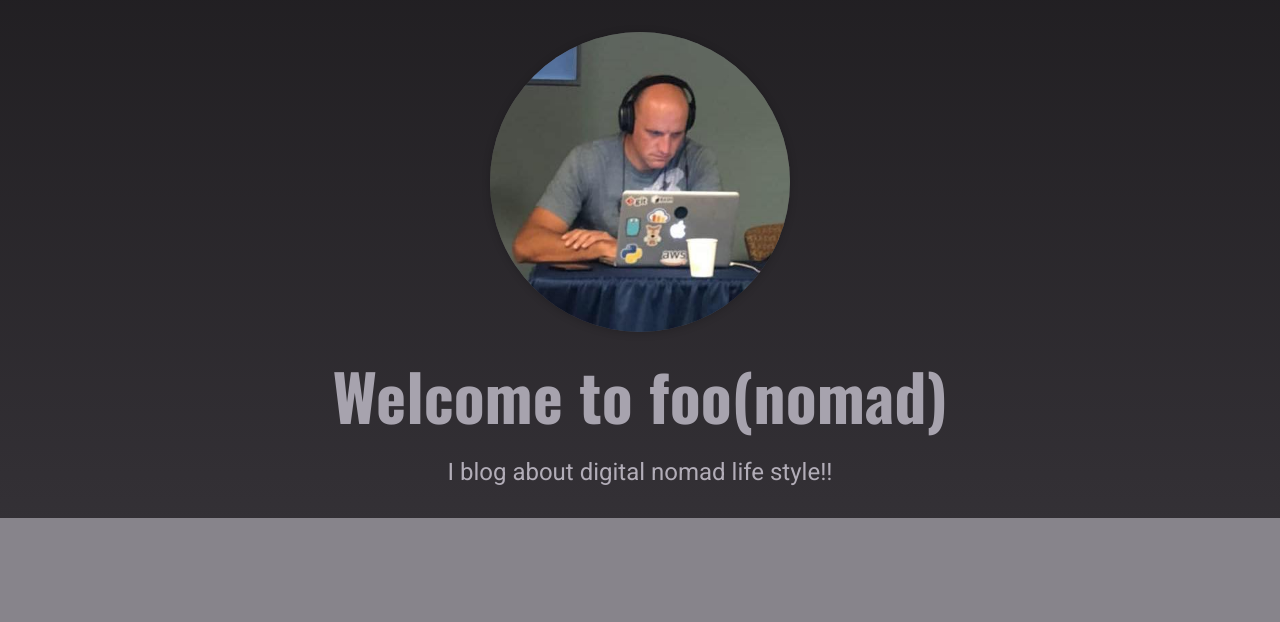
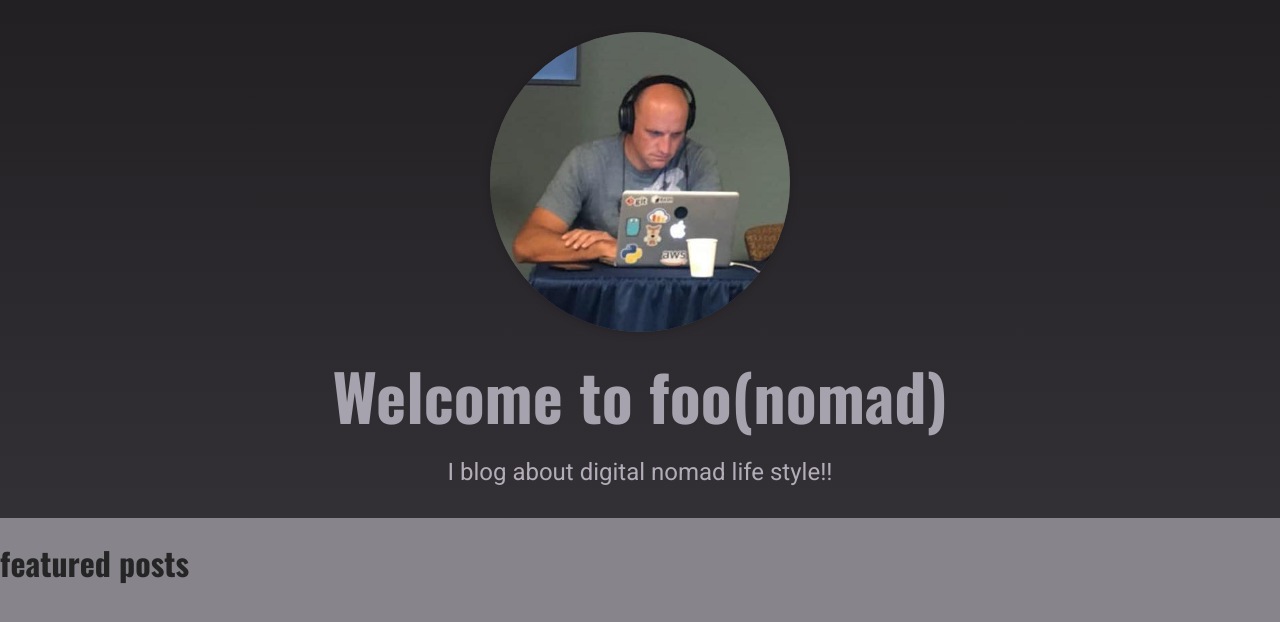
Before and after one commit to slavo3dev/foonomad-old, a Next.js app: page / in a window 1280 px wide. Shown: the top 622 px of the page. Built offline with nearby package versions, Linux system fonts and the light colour scheme.

Commit message:
adding new components

```diff
--- a/componets/index.js
+++ b/componets/index.js
@@ -1,5 +1,12 @@
 import {Hero} from "./Hero"
 import {FeaturedPosts} from "./FeaturedPosts"
+import { LayoutComponent, Logo, Navigation  } from "./layout"
 
 
-export { Hero, FeaturedPosts }
+export {
+    Hero,
+    FeaturedPosts,
+    LayoutComponent,
+    Logo,
+    Navigation
+}
--- /dev/null
+++ b/componets/layout/Layoutcomponent/index.js
@@ -0,0 +1,3 @@
+export function LayoutComponent() {
+
+}
--- /dev/null
+++ b/componets/layout/Logo/index.js
@@ -0,0 +1,3 @@
+export function Logo() {
+
+}
--- /dev/null
+++ b/componets/layout/Navigation/index.js
@@ -0,0 +1,3 @@
+export function Navigation() {
+
+}
--- /dev/null
+++ b/componets/layout/index.js
@@ -0,0 +1,5 @@
+import {LayoutComponent} from "./Layoutcomponent"
+import {Logo} from "./Logo"
+import {Navigation} from "./Navigation"
+
+export { LayoutComponent, Logo, Navigation}
--- a/pages/index.js
+++ b/pages/index.js
@@ -7,6 +7,7 @@ export default function Home() {
     return (
         <Fragment>
             <Hero />
+            <FeaturedPosts />
         </Fragment>
     )
 }
```
